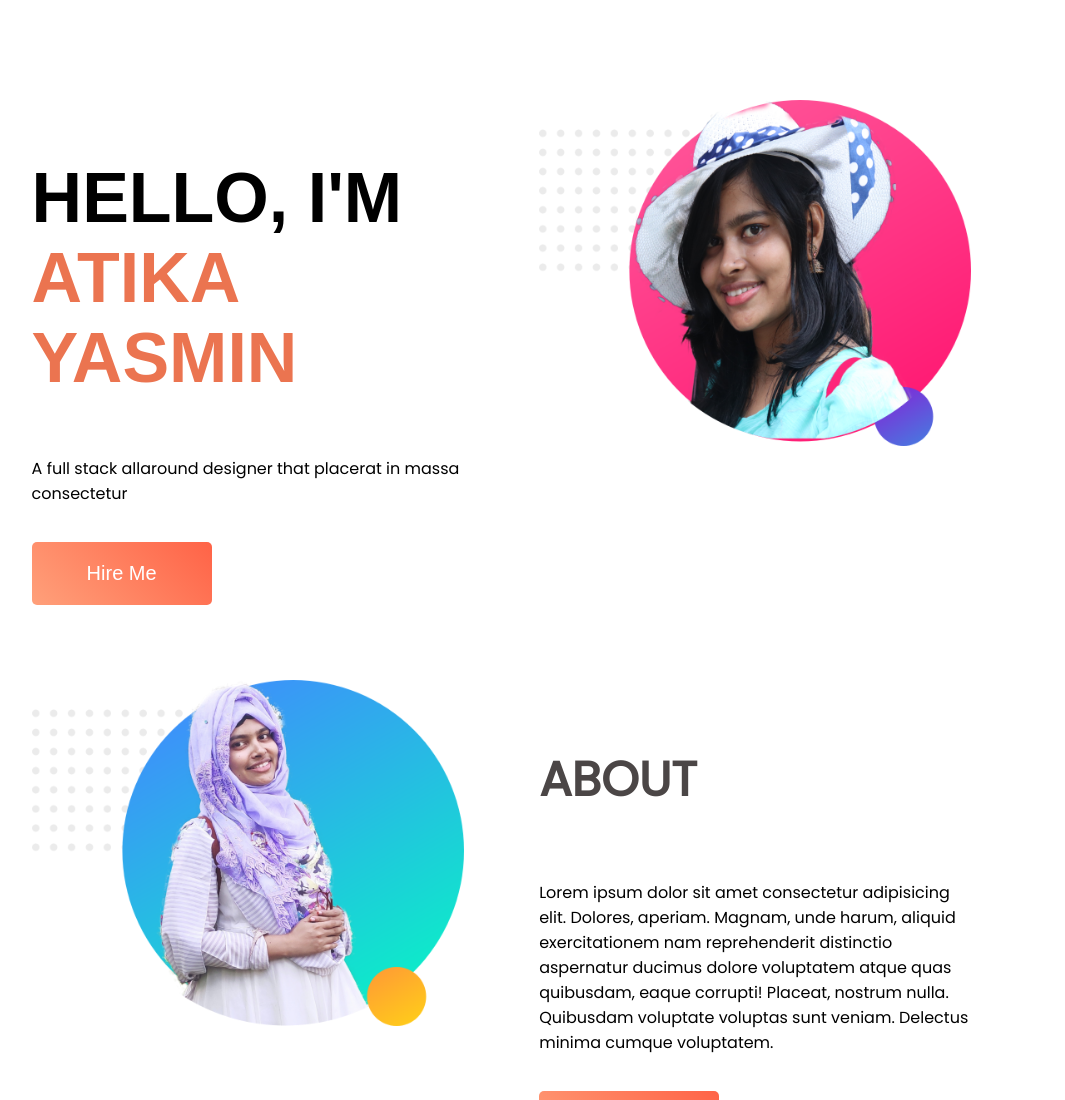
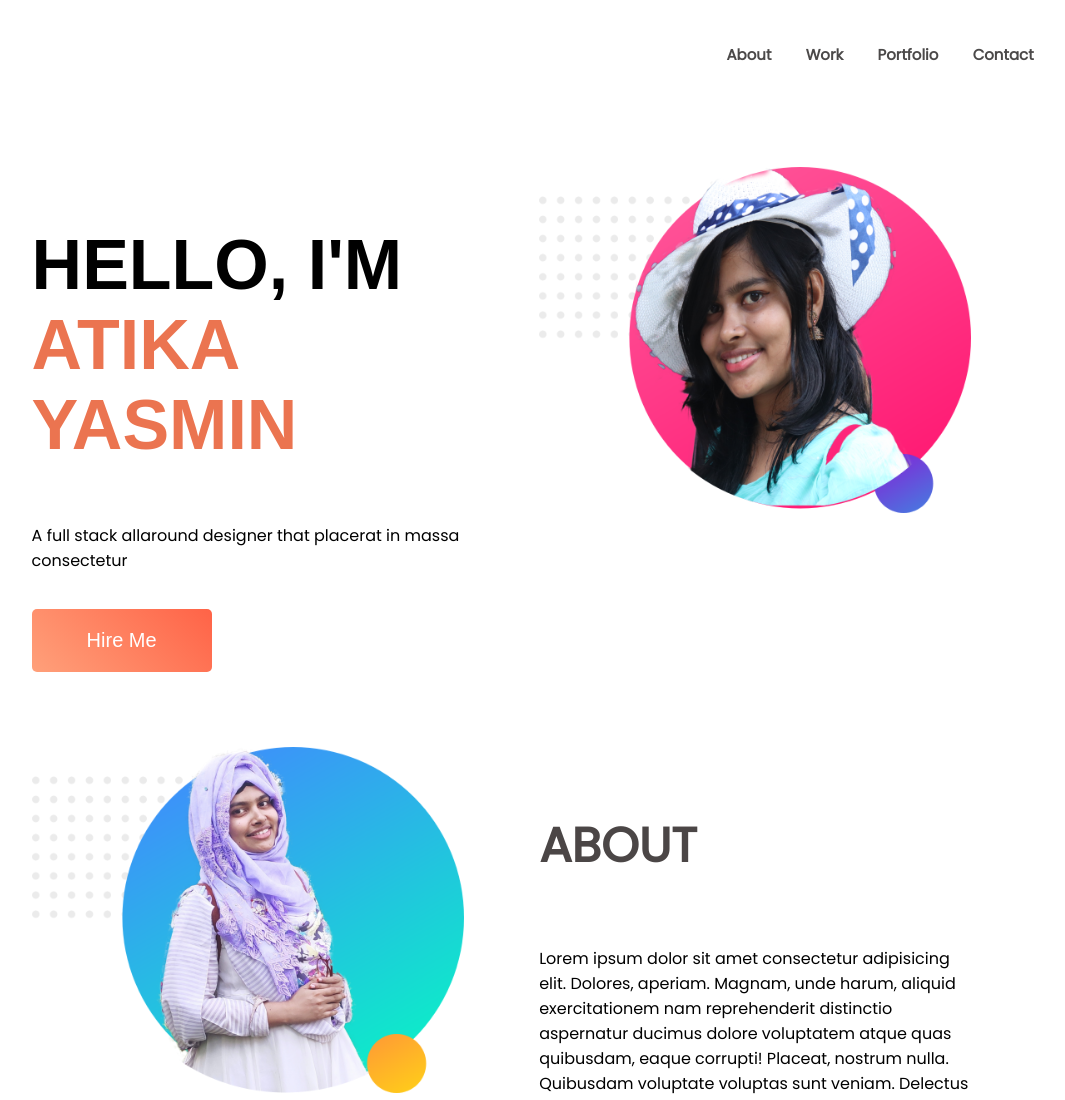
Before and after one commit to atika-yasmin/My_Portfolio, a plain HTML site: page index.html in a window 1280 px wide. Shown: the top 1100 px of the page, without its empty margins (144-1209 px from the left). Drawn offline with Linux system fonts and the light colour scheme.

Commit message:
website complete

```diff
--- a/index.html
+++ b/index.html
@@ -8,6 +8,19 @@
     <link rel="stylesheet" href="style.css">
 </head>
 <body>
+<div class="container">
+<div class="navber">
+ <nav>
+     <ul>
+         <li><a href="">About</a></li>
+         <li><a href="">Work</a></li>
+         <li><a href="">Portfolio</a></li>
+         <li><a href="">Contact</a></li>
+     </ul>
+ </nav>
+</div>
+</div>
+
   <section class="introduction-part">
       <div class="half-width">
           <h1>HELLO, I'M <span id="name">ATIKA YASMIN</span></h1>
--- a/style.css
+++ b/style.css
@@ -26,6 +26,25 @@ h5{
 }
 h6{
     font-size: 20px;
+}
+.container{
+    padding-right: 8%;
+    padding-top: 2%;
+}
+nav{
+    flex: 1;
+    text-align: right;
+}
+nav ul li{
+    list-style: none;
+    display: inline-block;
+    margin-left: 30px;
+}
+nav ul li a{
+    text-decoration: none;
+    color: #4b4949;
+    font-size: 15px;
+    font-weight: 700;
 }
 section{
     height: 400px;
```
